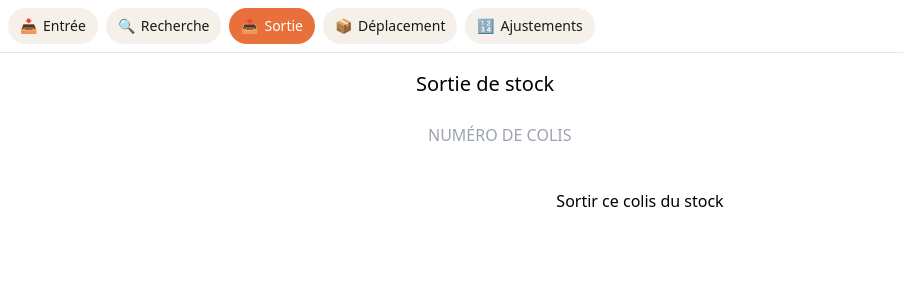
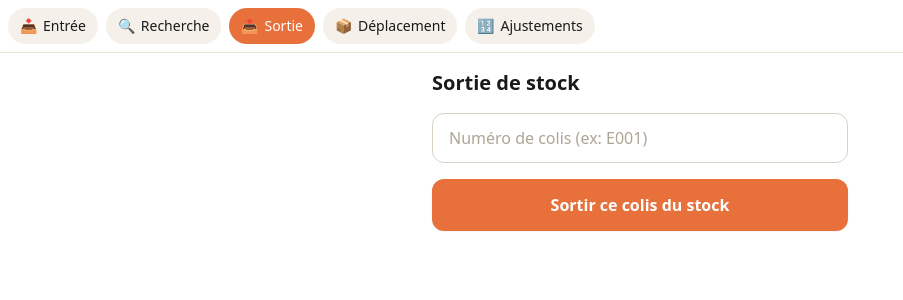
Before and after one commit to axell152/gestion-colis, a Next.js app: page /sortie in a window 1280 px wide. Shown: the top 300 px of the page, without its empty margins (0-903 px from the left). Built offline with nearby package versions, Linux system fonts and the light colour scheme.

Commit message:
Refactor SortiePage component for improved styling

```diff
--- a/src/app/sortie/page.tsx
+++ b/src/app/sortie/page.tsx
@@ -3,6 +3,9 @@
 import { useEffect, useState } from 'react'
 import { sortirColis, } from '@/lib/colis-actions'
 import UtilisateurActuel from '@/app/components/UtilisateurActuel'
+
+const champClass =
+  'w-full px-4 py-3 text-base rounded-xl border border-[#D9D2C4] bg-white text-[#1A1A1A] placeholder-[#ADA695] focus:outline-none focus:border-[#E8703A] focus:ring-2 focus:ring-[#E8703A]/20'
 
 export default function SortiePage() {
   const [numeroColis, setNumeroColis] = useState('')
@@ -58,25 +61,28 @@ export default function SortiePage() {
   }
 
   return (
-    <main style={{ padding: 16, maxWidth: 480, margin: '0 auto' }}>
+    <main className="p-4 max-w-md mx-auto">
       <UtilisateurActuel />
-      <h1 style={{ fontSize: 20 }}>Sortie de stock</h1>
+      <h1 className="text-xl font-semibold text-[#1A1A1A]">Sortie de stock</h1>
 
       <input
         value={numeroColis}
-        onChange={(e) => setNumeroColis(e.target.value.toUpperCase())}
-        placeholder="Numéro de colis"
-        style={{ padding: 12, fontSize: 16, width: '100%', marginTop: 12, boxSizing: 'border-box', textTransform: 'uppercase' }}
+        onChange={(e) => setNumeroColis(e.target.value)}
+        placeholder="Numéro de colis (ex: E001)"
+        className={`${champClass} mt-4`}
       />
 
-      <form onSubmit={onSortie} style={{ marginTop: 16 }}>
-        <button type="submit" style={{ padding: 14, fontSize: 16, width: '100%' }}>
+      <form onSubmit={onSortie} className="mt-4">
+        <button
+          type="submit"
+          className="w-full py-3.5 rounded-xl bg-[#E8703A] text-white font-semibold text-base shadow-sm active:scale-[0.98] transition"
+        >
           Sortir ce colis du stock
         </button>
       </form>
 
       {message && (
-        <p style={{ marginTop: 16, color: message.type === 'ok' ? 'green' : '#b00' }}>{message.texte}</p>
+        <p className={`mt-4 text-sm ${message.type === 'ok' ? 'text-green-700' : 'text-red-700'}`}>{message.texte}</p>
       )}
     </main>
   )
```
